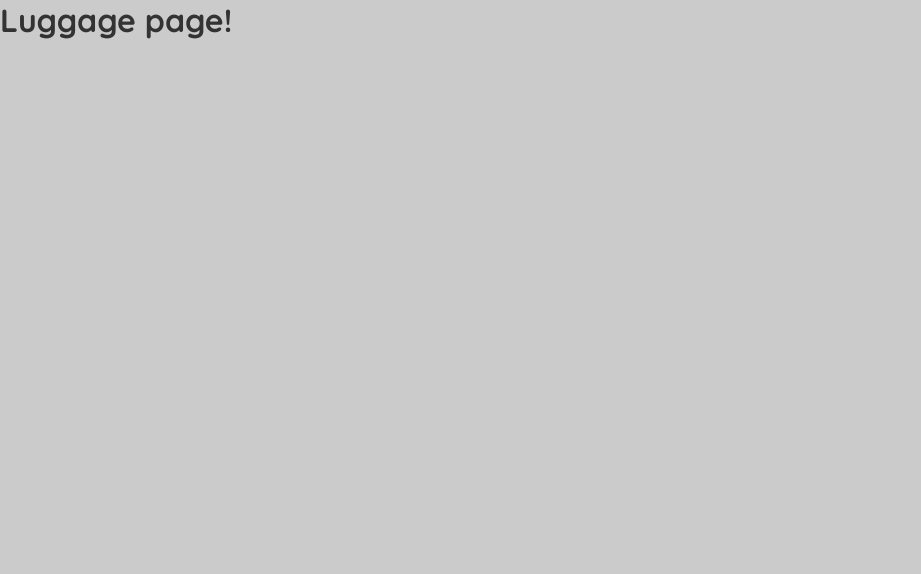
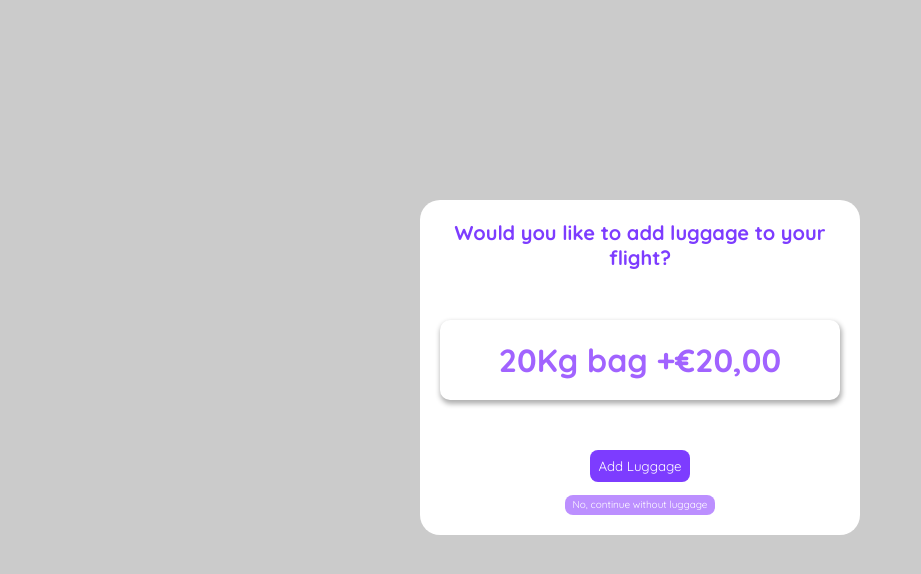
Before and after one commit to Babajide-olawoye/Flight_Project, a React (Create React App) app in the folder airline_prj_frontend/: page /Luggage in a window 1280 px wide. Shown: the top 574 px of the page, without its empty margins (0-921 px from the left). Built offline with nearby package versions, Linux system fonts and the light colour scheme.

Commit message:
Created luggage page

```diff
--- a/airline_prj_frontend/src/App.js
+++ b/airline_prj_frontend/src/App.js
@@ -13,7 +13,7 @@ function App() {
   return(
         <Routes>
           <Route path="/">
-            <Route index element={<Home />} />
+            <Route index element={<Luggage_Selection_Pg />} />
             <Route path="UserInfo" element={<Information_Page />} />
             <Route path="Luggage" element={<Luggage_Selection_Pg />} />
             <Route path="Flight" element={<Selection_Pag />} />
--- a/airline_prj_frontend/src/Components/Luggage_Selection_Pg.js
+++ b/airline_prj_frontend/src/Components/Luggage_Selection_Pg.js
@@ -1,7 +1,18 @@
 export default function Luggage_Selection_Pg() {
     return (
-      <div>
-        <h1>Luggage page!</h1>
+      <div className="create1">
+      <h2>Would you like to add luggage to your flight?</h2>
+
+      <div className="options1">
+        <h1 id="luggage">20Kg bag +€20,00 </h1>
       </div>
+
+
+        <button className="yes" id="yesBtn">Add Luggage</button>
+        <br></br>
+        <button className="no" id="noBtn">No, continue without luggage </button>
+
+    </div>
+
     );
   }
--- a/airline_prj_frontend/src/index.css
+++ b/airline_prj_frontend/src/index.css
@@ -186,3 +186,39 @@ input{
   color: rgb(161, 99, 255);
 
 }
+
+/* Luggage */
+.options1{
+  display: flex;
+  justify-content: center;
+  padding: 20px;
+  margin-bottom: 50px;
+  margin-top: 50px;
+  background-color: rgb(255, 255, 255);
+  border-radius: 10px;
+  box-shadow: 1px 3px 5px 1px #b1b1b1;
+}
+
+.options1 h1{
+  color: rgb(161, 99, 255);
+  background-color: white;
+}
+
+.yes{
+  margin-bottom: 10px;
+}
+
+.create1 .no{
+  background-color:rgb(188, 143, 255);
+  width: 150px;
+  font-size: 10px;
+  height: 20px;
+  padding: 3px;
+}
+
+.create1 .no:hover{
+  opacity: 5;
+  background-color:#7d3cff;
+  transition: background-color 500ms;
+
+}
```
